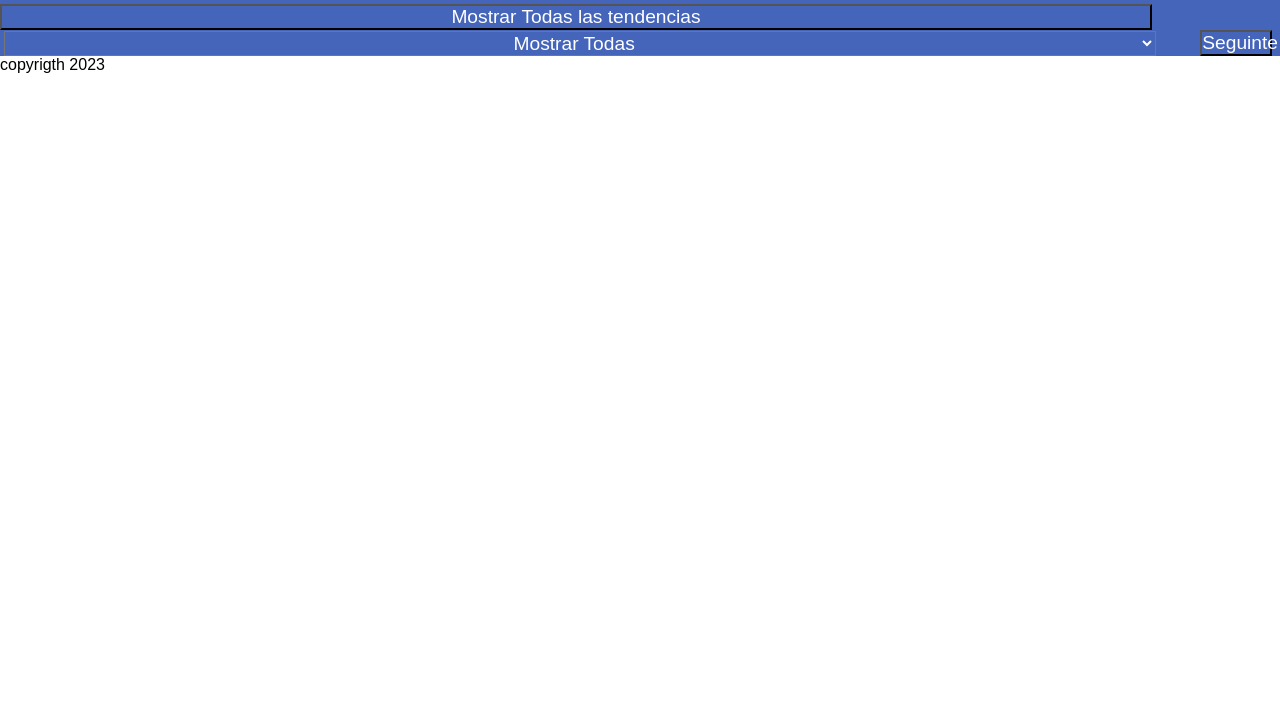
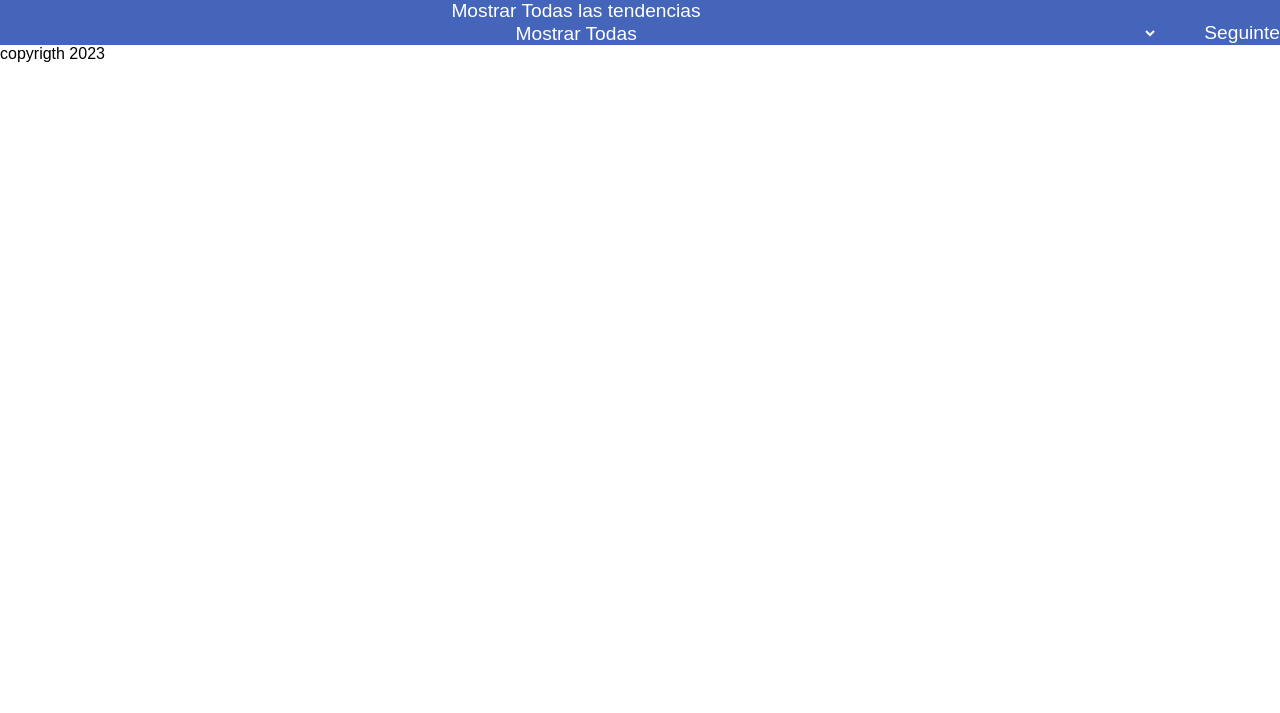
Before and after one commit to navarrorafa/navarrorafa.github.io, a plain HTML site: page index.html in a window 1280 px wide. Shown: the part 87-800 px from the top of the page. Drawn offline with Linux system fonts and the light colour scheme; no server answers.

Commit message:
Limpeza codigo 2

```diff
--- a/css/main.css
+++ b/css/main.css
@@ -73,7 +73,7 @@ main {
 
 
     margin: auto;
-
+   border: none;
     font-size: 1.2rem;
     text-align: center;
 }
```
Also changed, not shown: js/main.js (+2 -70 lines).
